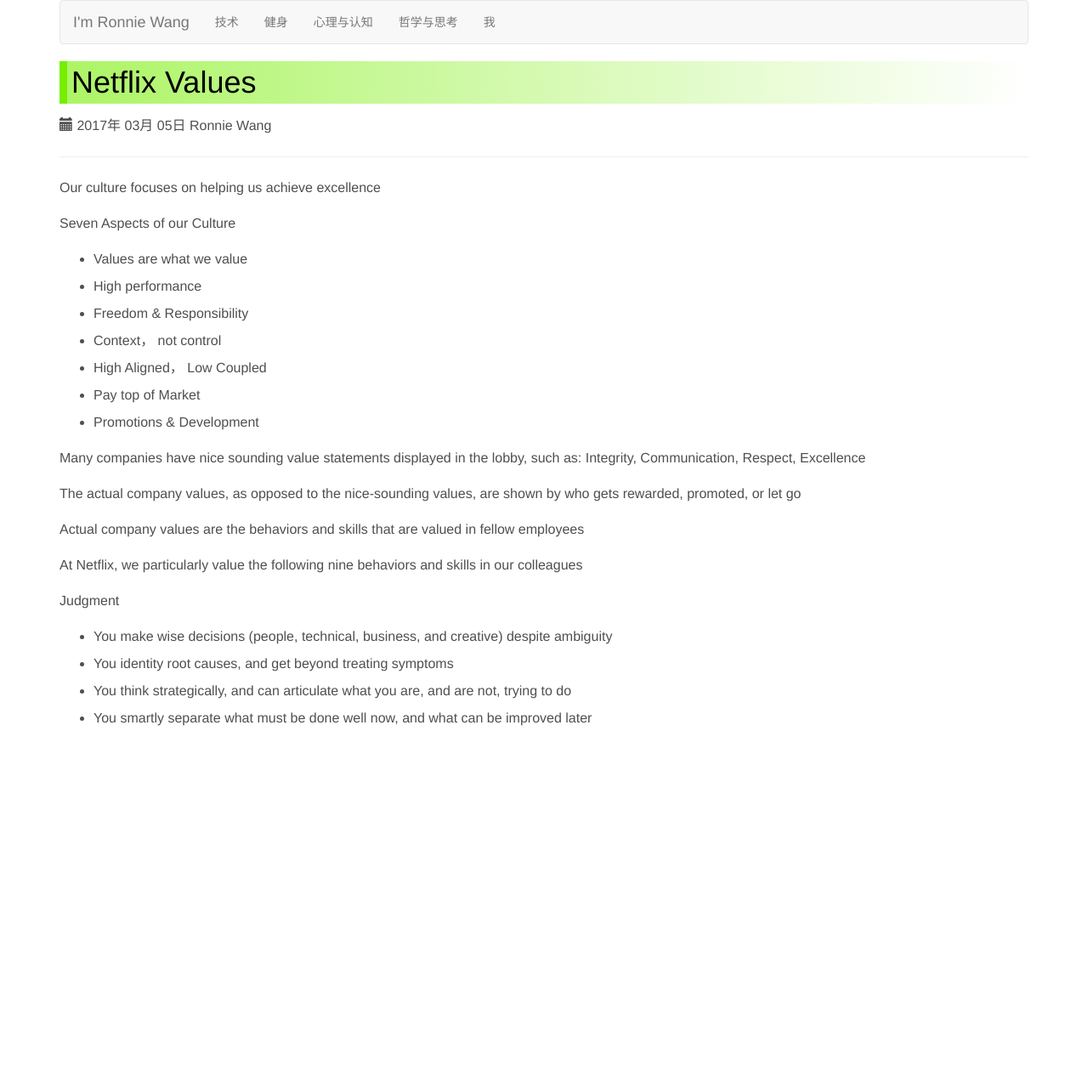
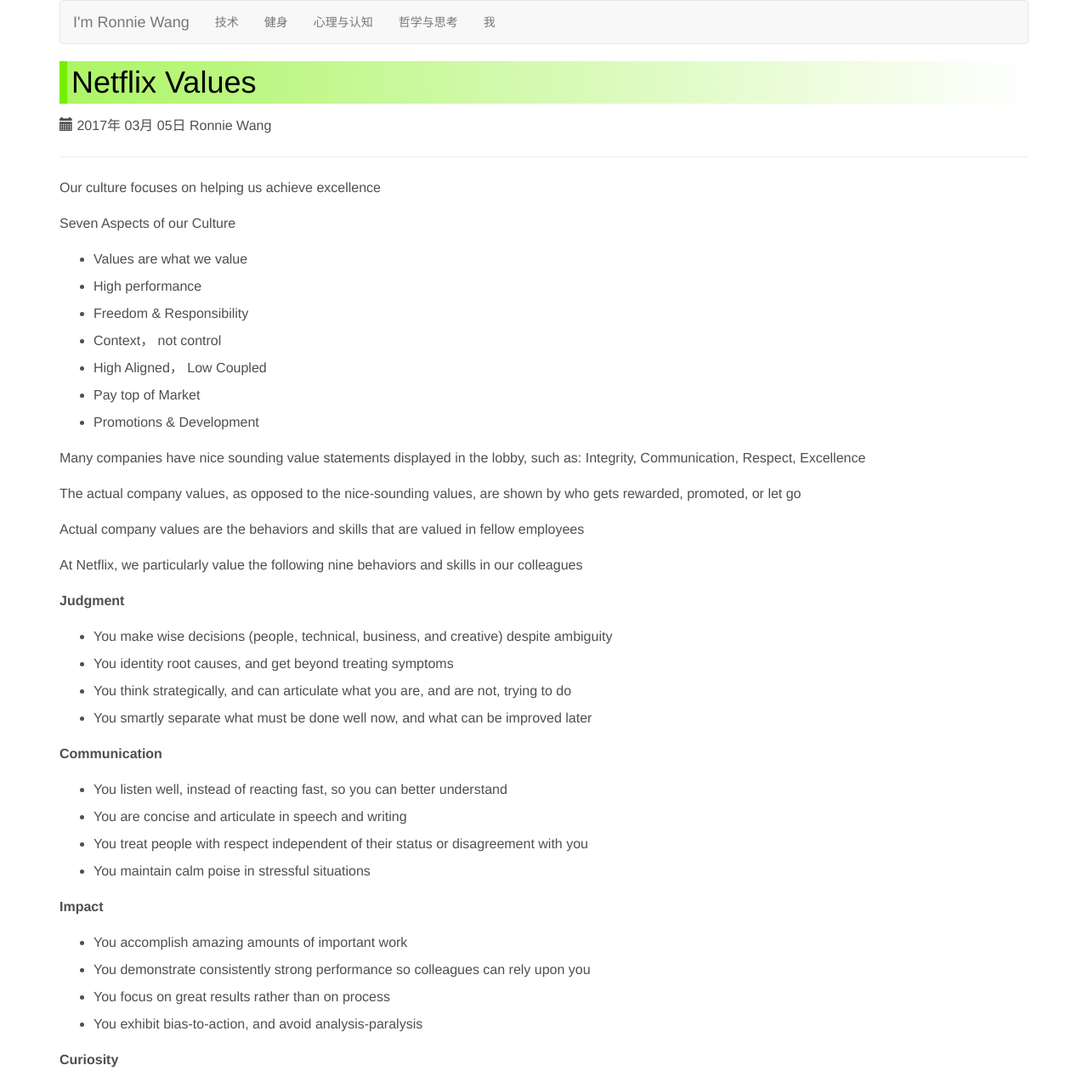
Before and after one commit to ronniewang/ronniewang.github.io, a Jekyll site: the page built from _posts/2017-03-05-netflix-values.md, in a window 1280 px wide. Shown: the whole page at 85% size. Built offline with Jekyll 4.4.1, drawn with Linux system fonts in a browser that asks for light colours; before the commit the page ends 900 px from its top, so only the background shows below that.

Commit message:
update files

```diff
--- a/_posts/2017-03-05-netflix-values.md
+++ b/_posts/2017-03-05-netflix-values.md
@@ -25,9 +25,25 @@
 
 At Netflix, we particularly value the following nine behaviors and skills in our colleagues
 
-Judgment
+**Judgment**
 
 * You make wise decisions (people, technical, business, and creative) despite ambiguity
 * You identity root causes, and get beyond treating symptoms
 * You think strategically, and can articulate what you are, and are not, trying to do
 * You smartly separate what must be done well now, and what can be improved later
+
+**Communication**
+
+* You listen well, instead of reacting fast, so you can better understand
+* You are concise and articulate in speech and writing
+* You treat people with respect independent of their status or disagreement with you
+* You maintain calm poise in stressful situations
+
+**Impact**
+
+* You accomplish amazing amounts of important work
+* You demonstrate consistently strong performance so colleagues can rely upon you
+* You focus on great results rather than on process
+* You exhibit bias-to-action, and avoid analysis-paralysis
+
+**Curiosity**
```
Also changed, not shown: _posts/2016-11-18-mybatis.md (added, +28 -0 lines).
